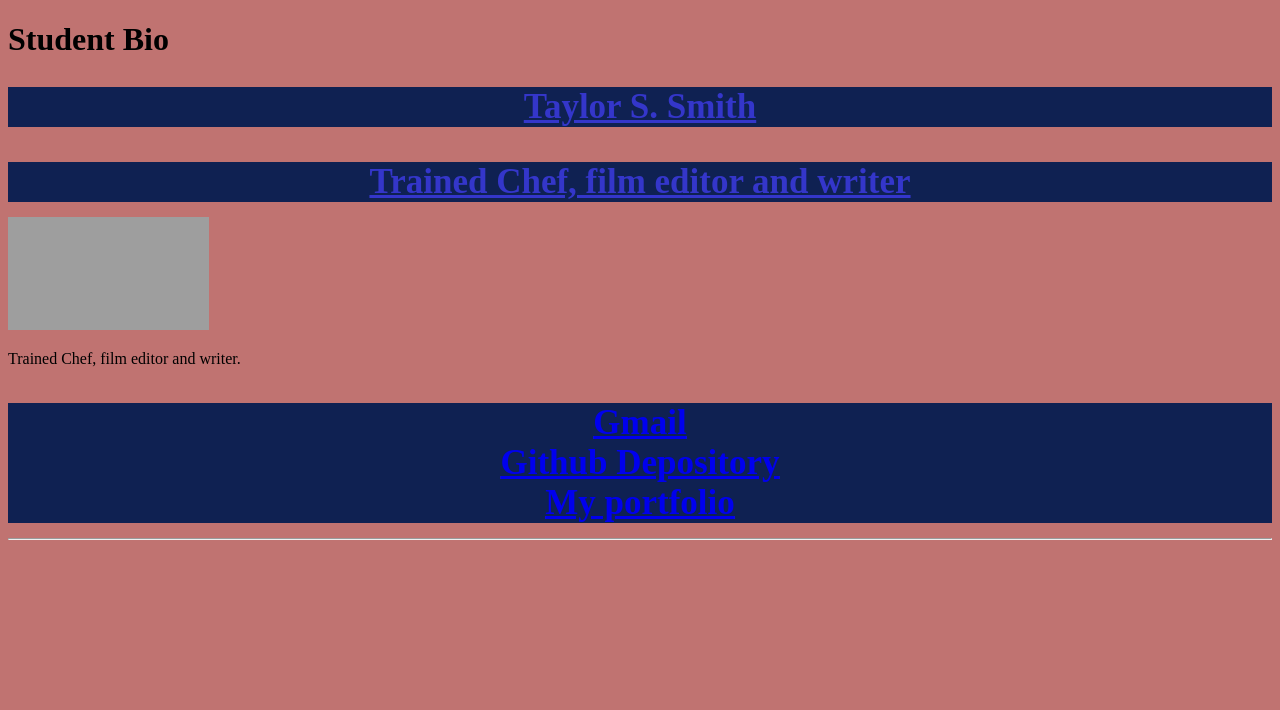
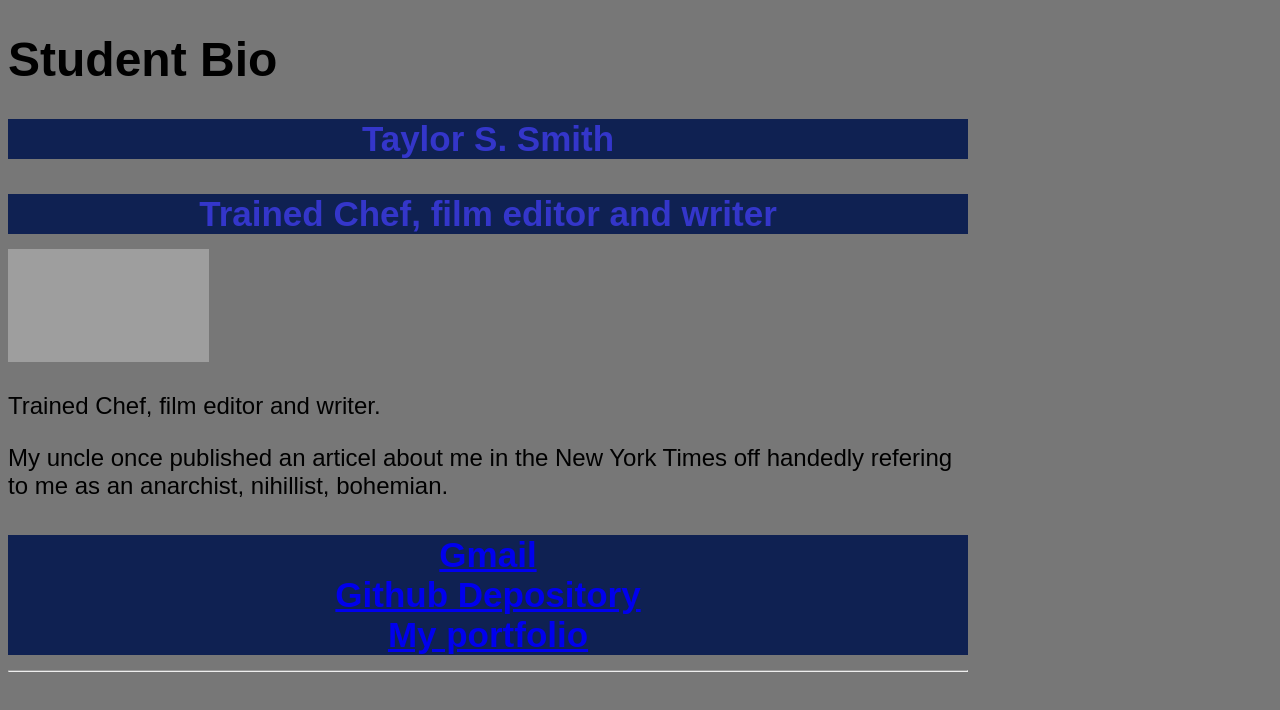
Before and after one commit to Kantandia/-HW-wireframe-, a plain HTML site: page index.html in a window 1280 px wide. Drawn offline with Linux system fonts and the light colour scheme; grey boxes are pictures that could not be loaded.

Commit message:
changed css

```diff
--- a/index.html
+++ b/index.html
@@ -20,6 +20,11 @@
 
 <p>Trained Chef, film editor and writer.</p>
 
+<section>
+  <p>My uncle once published an articel about me in the New York Times off handedly refering to me as
+    an anarchist, nihillist, bohemian.
+  </p>
+</section>
 
  <h3>
   <l1>
--- a/style.css
+++ b/style.css
@@ -1,48 +1,53 @@
 
      /* /*  */
         body {
-            background-color: #8f05008e;
-            font: Georgia, Times New Roman, Times, serif
+            font-family: 'Arial', 'Helvetica Neue', 'sans-serif';
+            columns: #000000;
+            background:#777;
+            width: 960px;
+            font-size: 24px;
+
+
+
+
+
+
         }
       */
       h1 {
-
       margin-bottom: 15px;
-
       font-size: 35px;
-
       color: rgb(52, 54, 202);
-
       text-align: center;
+      }
+      h2 {
+      margin-bottom: 15px;
+      font-size: 35px;
+      color: rgb(52, 54, 202);
+      text-align: center;
+      background-color: rgb(15, 33, 82);
+      }
 
 
+      h3 {
+      margin-bottom: 15px;
+      font-size: 35px;
+      color: rgb(52, 54, 202);
+      text-align: center;
       background-color: rgb(15, 33, 82);
       }
-      h2 {
 
-      margin-bottom: 15px;
+      h4 {
+          color:#777;
+          background: #777;
+          width: 960px;
+          font-size: 24px;
 
-      font-size: 35px;
 
-      color: rgb(52, 54, 202);
-
-      text-align: center;
-
-      text-decoration: underline;
-
-      background-color: rgb(15, 33, 82);
       }
-      h3 {
-
-      margin-bottom: 15px;
-
-      font-size: 35px;
-
-      color: rgb(52, 54, 202);
-
-      text-align: center;
-
-      text-decoration: underline;
-
-      background-color: rgb(15, 33, 82);
-      }
+       h5 {
+        color:#777;
+        background: #777;
+        width: 960px;
+        font-size: 24px;
+        }
```
Also changed, not shown: 1 other file.
